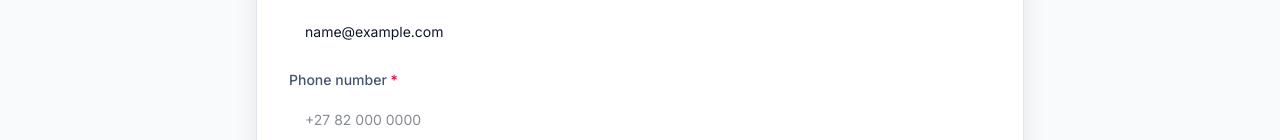
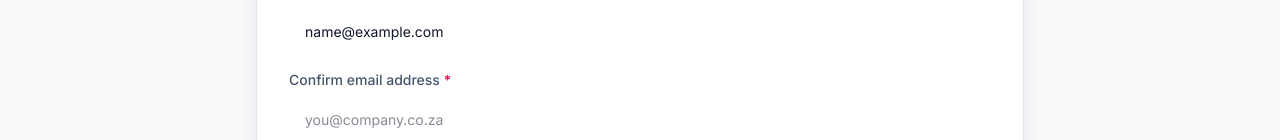
Before and after one commit to Thwalavs/FundmyPO, a Next.js app: page /register in a window 1280 px wide. Both pictures are taken after typing "name@example.com", "Sample123" into the empty fields and a click on the button "Create account". Shown: the part 660-800 px from the top of the page. Built offline with nearby package versions, Linux system fonts and the light colour scheme.

Commit message:
feat: add confirm email field to registration

```diff
--- a/app/register/page.tsx
+++ b/app/register/page.tsx
@@ -56,6 +56,7 @@ export default function RegisterPage() {
   const [lastName, setLastName] = useState('')
   const [businessName, setBusinessName] = useState('')
   const [phone, setPhone] = useState('')
+  const [confirmEmail, setConfirmEmail] = useState('')
   const [companyReg, setCompanyReg] = useState('')
   const [error, setError] = useState('')
   const [success, setSuccess] = useState(false)
@@ -231,7 +232,7 @@ export default function RegisterPage() {
 
   const isFunder = portalRole === 'funder'
   const canAdvanceStepOne = Boolean(
-    firstName && lastName && businessName && email && phone && password && confirmPassword && passwordValid && confirmPassword === password && (role === 'funder' || companyReg)
+    firstName && lastName && businessName && email && confirmEmail && email === confirmEmail && phone && password && confirmPassword && passwordValid && confirmPassword === password && (role === 'funder' || companyReg)
   )
 
   return (
@@ -448,6 +449,20 @@ export default function RegisterPage() {
                       </div>
 
                       <div>
+                        <label className="block text-sm font-medium text-slate-600 mb-2">Confirm email address <span className="text-rose-600">*</span></label>
+                        <input
+                          type="email"
+                          placeholder="you@company.co.za"
+                          value={confirmEmail}
+                          onChange={e => setConfirmEmail(e.target.value)}
+                          className={getInputClass(confirmEmail, confirmEmail === email)}
+                        />
+                        {confirmEmail && email !== confirmEmail && (
+                          <p className="mt-2 text-xs text-rose-600">Email addresses do not match</p>
+                        )}
+                      </div>
+
+                      <div>
                         <label className="block text-sm font-medium text-slate-600 mb-2">Phone number <span className="text-rose-600">*</span></label>
                         <input
                           type="tel"
@@ -553,6 +568,10 @@ export default function RegisterPage() {
                             setError('Please enter a valid email address.')
                             return
                           }
+                          if (email !== confirmEmail) {
+                            setError('Email addresses do not match.')
+                            return
+                          }
                           setError('')
                           setStep(2)
                         }}
```
